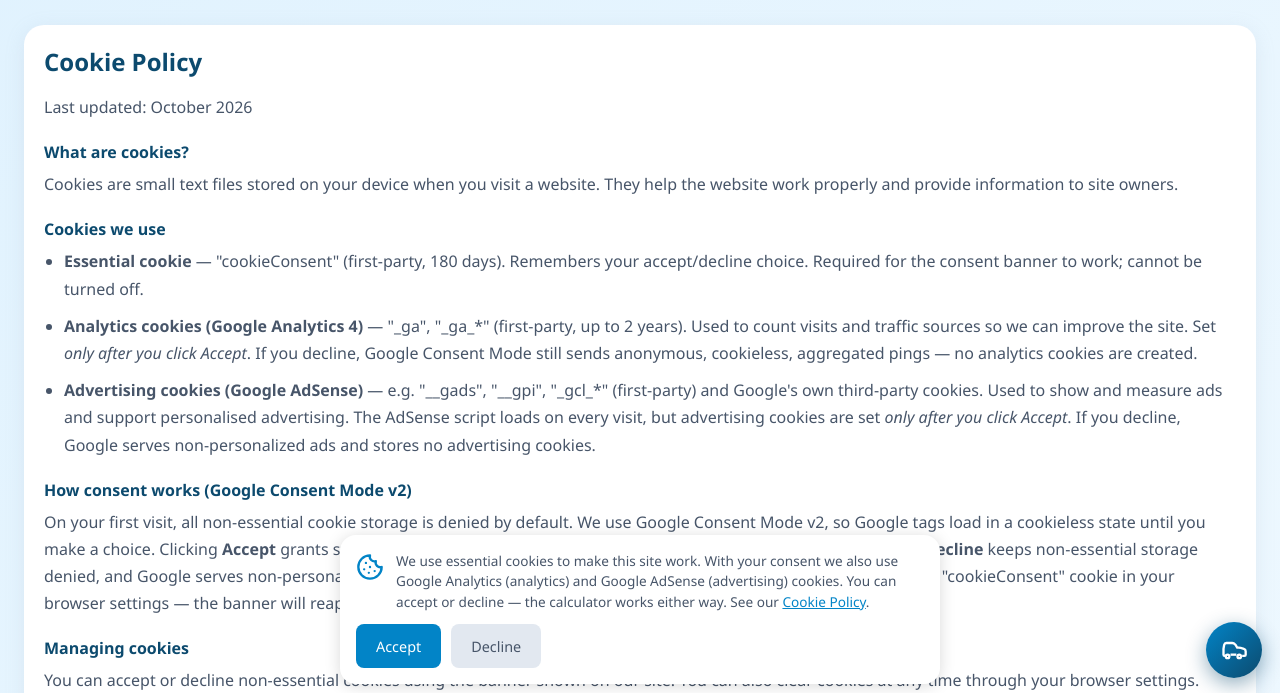
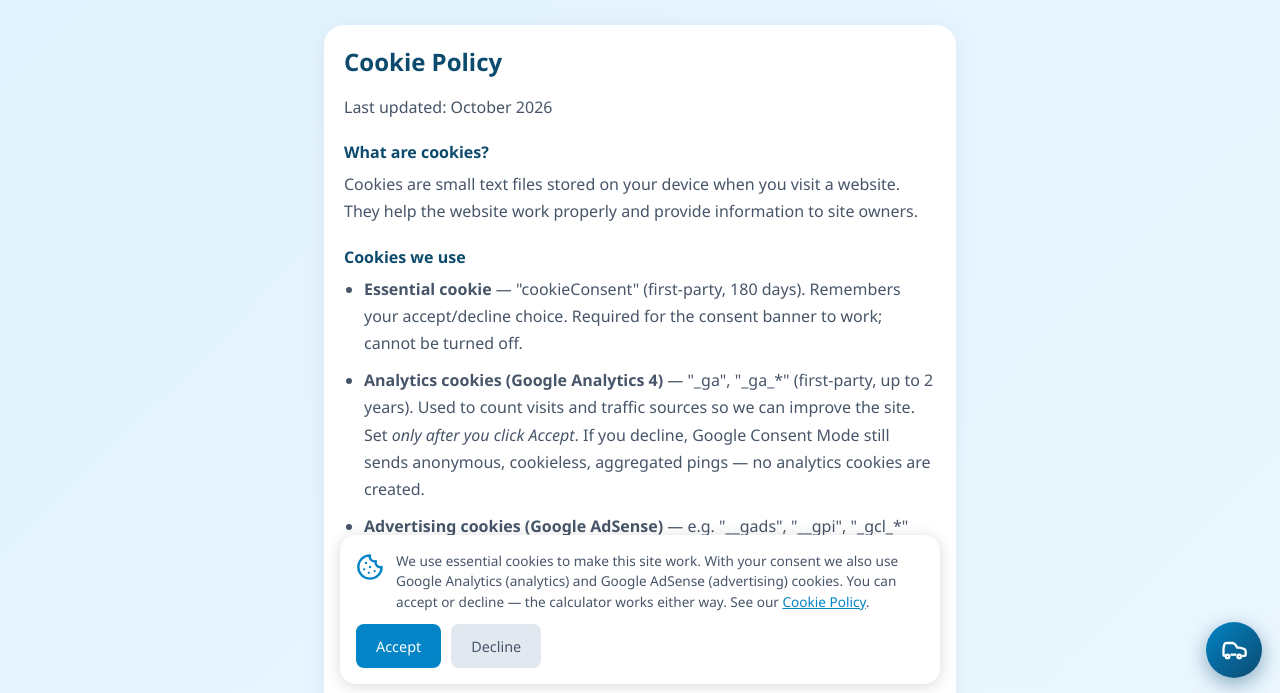
Before and after one commit to T800app/costmytrip, a plain HTML site: page cookies.html in a window 1280 px wide. Shown: the part 104-797 px from the top of the page. Drawn offline with Linux system fonts and the light colour scheme.

Commit message:
Add files via upload

```diff
--- a/cookies.html
+++ b/cookies.html
@@ -2,7 +2,7 @@
 <html lang="en-GB">
 <head>
     <meta charset="UTF-8">
-    <meta name="viewport" content="width=device-width, initial-scale=1.0, viewport-fit=cover">
+    <meta name="viewport" content="width=device-width, initial-scale=1.0">
     <title>Cookies — Cost My Trip</title>
     <meta name="description" content="Cookie Policy for Cost My Trip — essential, Google Analytics 4 and Google AdSense cookies, consent mode, and how to manage your choices.">
     <link rel="canonical" href="https://costmytrip.co.uk/cookies.html">
@@ -28,10 +28,6 @@
     <script async src="https://pagead2.googlesyndication.com/pagead/js/adsbygoogle.js?client=ca-pub-6363136655011505" crossorigin="anonymous"></script>
 
     <style>
-        html, body { overflow-x: hidden !important; max-width: 100% !important; }
-        * { box-sizing: border-box; }
-        img, table, iframe, .card, .cookie-banner, .ai-panel { max-width: 100%; }
-
         * { box-sizing: border-box; margin: 0; padding: 0; font-family: 'Segoe UI', Roboto, Oxygen, Ubuntu, sans-serif; }
         body { background: linear-gradient(135deg, #e0f2fe 0%, #f0f9ff 100%); min-height: 100vh; padding: 16px; max-width: 100%; margin: 0 auto; }
         @media (min-width: 600px) { body { max-width: 600px; padding: 24px; } }
```
Also changed, not shown: index.html (+1 -5 lines), privacy.html (+1 -5 lines), terms.html (+1 -5 lines).
